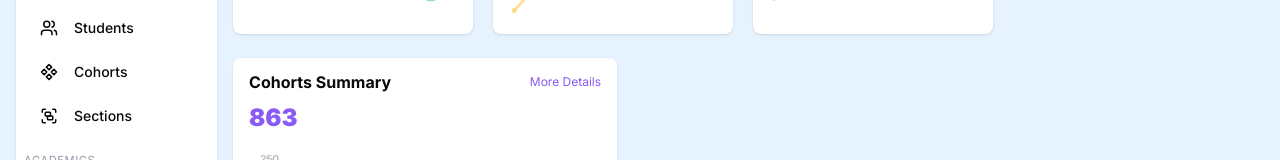
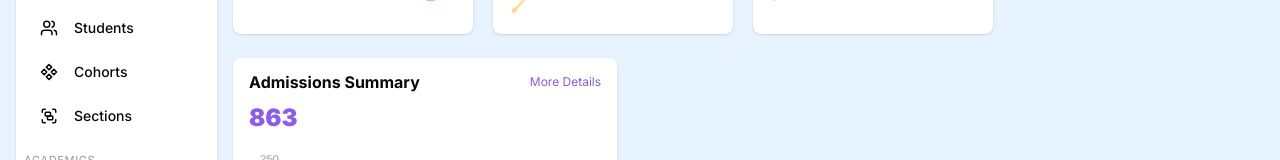
Before and after one commit to RenzoBA/School-Management-System-CLIENT, a Next.js app: page /admin/dashboard in a window 1280 px wide. Shown: the part 262-422 px from the top of the page. Built offline with nearby package versions, Linux system fonts and the light colour scheme.

Commit message:
fix: rename tittle

```diff
--- a/src/components/shared/CohortStatsCard.tsx
+++ b/src/components/shared/CohortStatsCard.tsx
@@ -4,7 +4,6 @@ import BarsChart from "./charts/BarsChart";
 
 // pending: replace for db fetching
 const cohorts = {
-  totalCohorts: 40,
   chartData: {
     labels: ["prev years", "2020", "2021", "2022", "2023"],
     data: [80, 165, 198, 190, 230],
@@ -15,7 +14,7 @@ const CohortStatsCard: FC = () => {
   return (
     <div className="w-96 space-y-2 rounded-lg bg-background px-4 py-3 shadow">
       <div className="flex flex-row items-center justify-between">
-        <p className="font-bold capitalize">Cohorts Summary</p>
+        <p className="font-bold capitalize">Admissions Summary</p>
         <Link href="/admin/cohorts" className="text-xs text-tertiary">
           More Details
         </Link>
```
